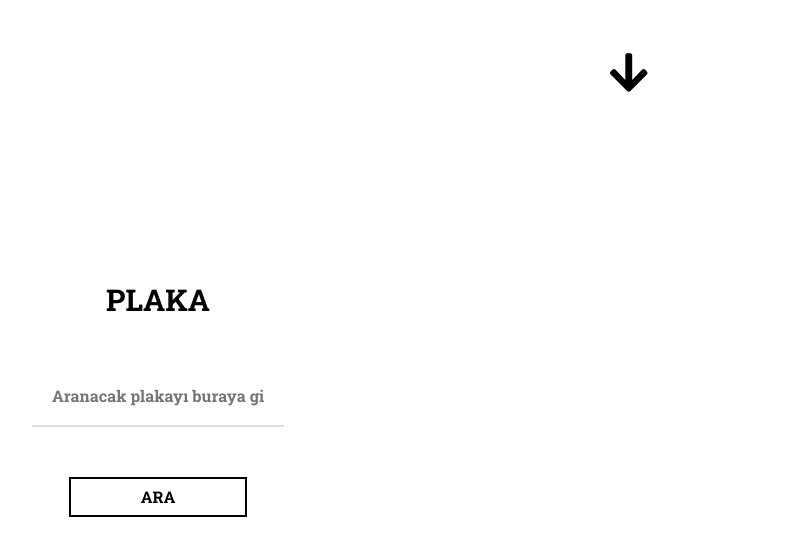
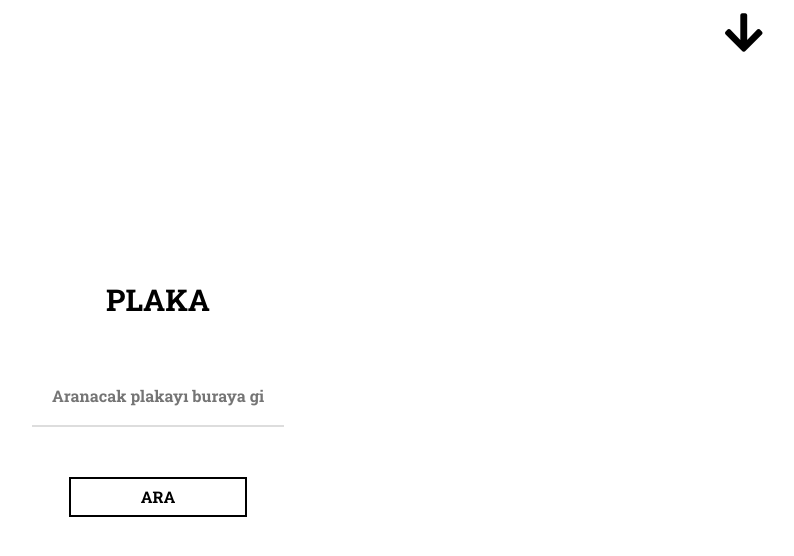
Before and after one commit to dferhat/plaka-projesi, a website: page src/index.html in a window 1280 px wide. Shown: the whole page, without its empty margins (482-1276 px from the left). Drawn offline with Linux system fonts and the light colour scheme.

Commit message:
icon sabitlendi

```diff
--- a/scss/index.scss
+++ b/scss/index.scss
@@ -5,10 +5,9 @@
     &-icon{
         position: absolute;
         right: 0;
-        margin-right: 150px;
-        margin-left: 150px;
-        top: 50px;
-
+        margin-right: 35px;
+        margin-left: 0;
+        top: 10px;
         cursor: pointer;
         font-size: 44px;
         z-index: 6;
@@ -19,6 +18,7 @@
     }
 
     .down{
+        overflow: hidden;
         display: flex;
         flex-direction: column;
         justify-content: center;
@@ -29,7 +29,7 @@
         background-color: black;
         opacity: 0.9;
         z-index: 5;
-        transition: 2s;
+
 
 
         a{
```
Also changed, not shown: src/css/index.css, src/css/main.css.
